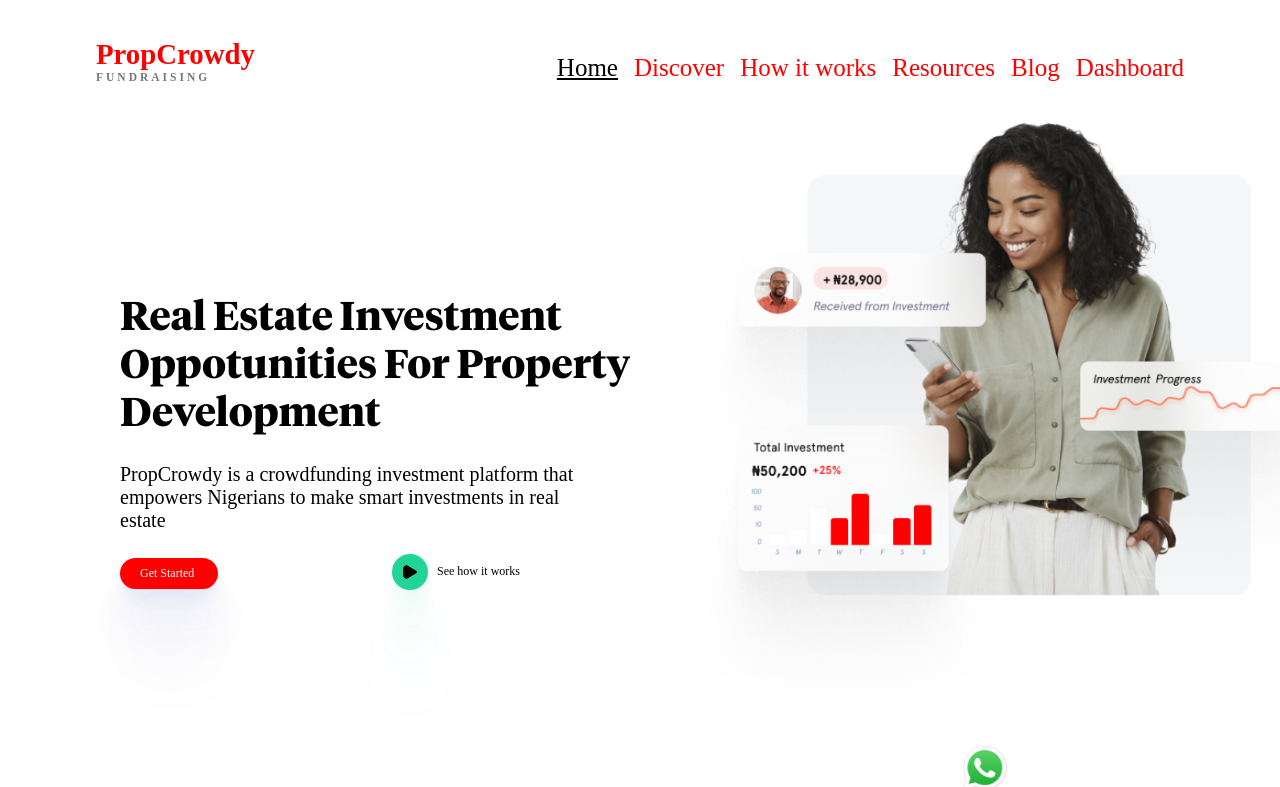
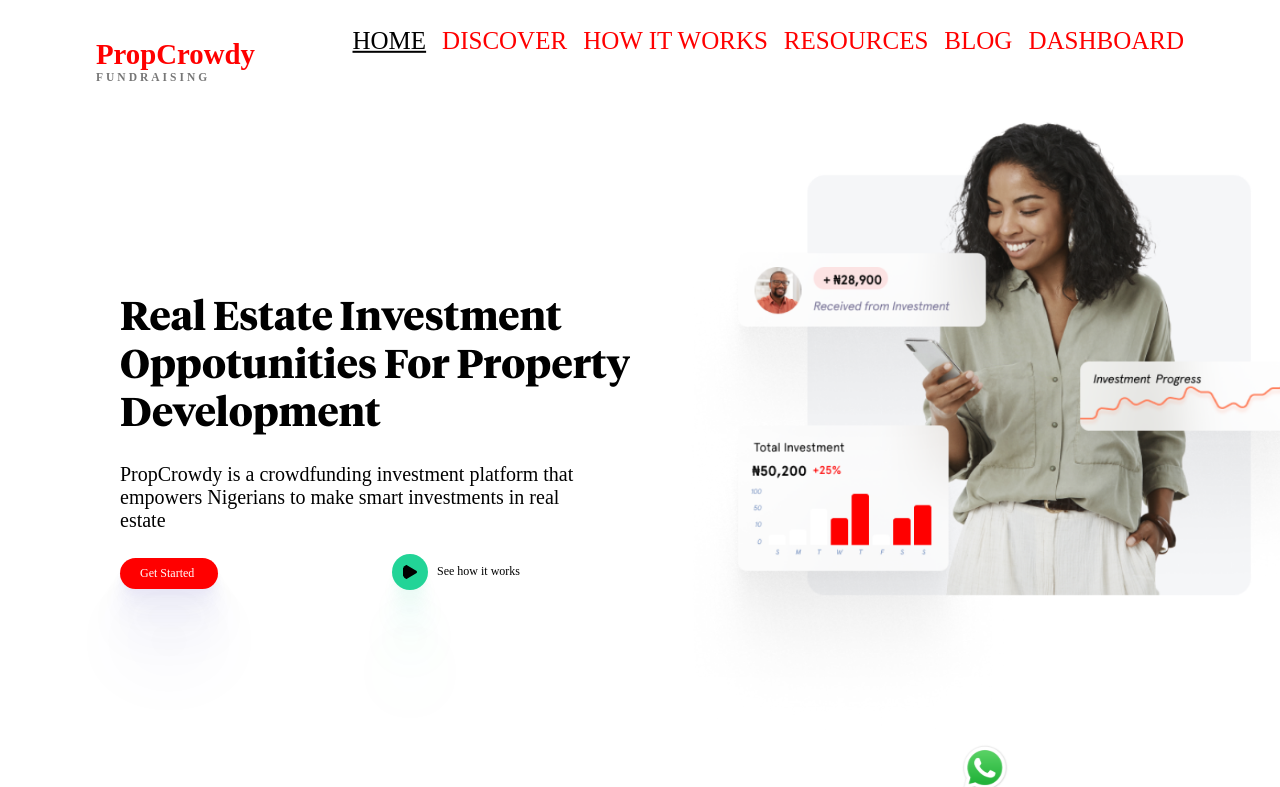
Before and after one commit to Farouk-Adedamola/PropCrowdy, a React (Create React App) app: page / in a window 1280 px wide. Shown: the top 787 px of the page. Built offline with nearby package versions, Linux system fonts and the light colour scheme; a web font is replaced by a local one.

Commit message:
commit changes

```diff
--- a/src/App.js
+++ b/src/App.js
@@ -1,14 +1,14 @@
 import React, { Fragment, useState, useEffect } from "react";
 import DotLoader from "react-spinners/ClipLoader";
-import classes from "./App.module.css";
 import Home from "./pages/Home/Home";
-import Navbar from "./pages/Navbar/Navbar";
 import { BrowserRouter, Routes, Route } from "react-router-dom";
 import SharedLayout from "./SharedLayout";
 import Discover from "./pages/Discover";
 import Dashboard from "./pages/Dashboard";
 import Blog from "./pages/Blog";
 import Error from "./pages/Error";
+import Resources from "./pages/Resources";
+// import HowItpage from "./pages/HowItpage.Js";
 
 function App() {
   const [loading, setLoading] = useState(false);
@@ -21,7 +21,7 @@ function App() {
   }, []);
 
   return (
-    <div style={{ width: "100%" }}>
+    <Fragment style={{ width: "100%" }}>
       {loading ? (
         <DotLoader
           color={"#FF0000"}
@@ -41,13 +41,16 @@ function App() {
                 <Route path="discover" element={<Discover />} />
                 <Route path="dashboard" element={<Dashboard />} />
                 <Route path="Blog" element={<Blog />} />
+                {/* <Route path="How" element={<HowItpage />} /> */}
+                <Route path="resources" element={<Resources />} />
+
                 <Route path="*" element={<Error />} />
               </Route>
             </Routes>
           </BrowserRouter>
         </div>
       )}
-    </div>
+    </Fragment>
   );
 }
 
--- a/src/pages/Navbar/Navbar.js
+++ b/src/pages/Navbar/Navbar.js
@@ -8,7 +8,6 @@ const Navbar = () => {
   const [toggle, setToggle] = useState(false);
   const linksContainerRef = useRef(null);
   const linksRef = useRef(null);
-  //   const [fix, setFix] = useState(false);
 
   useEffect(() => {
     if (toggle) {
@@ -70,7 +69,7 @@ const Navbar = () => {
                   textDecoration: isActive ? "underline" : "none",
                 };
               }}
-              to="how it works"
+              to="how"
             >
               How it works
             </NavLink>
--- a/src/pages/Navbar/Navbar.module.css
+++ b/src/pages/Navbar/Navbar.module.css
@@ -16,9 +16,6 @@
   color: #777777;
 }
 
-.fixed {
-  /* z-index: 5; */
-}
 .wrapped {
   display: flex;
   justify-content: space-between;
@@ -41,25 +38,21 @@
 .linksContainer {
   height: 0;
   overflow: hidden;
-  transition: all 0.1s;
+  transition: all 0.3s;
   display: flex;
   justify-content: center;
   align-items: center;
-}
-
-nav {
-  /* z-index: -2; */
-
-  /* line-height: 1rem; */
+  transform: translateY(-1.7rem);
 }
 
 .each {
   text-decoration: none;
-  font-size: 35px;
+  font-size: 30px;
   display: block;
   text-align: center;
   margin-top: 1rem;
   transition: all 0.2s;
+  text-transform: uppercase;
 }
 
 .each:hover {
@@ -67,7 +60,6 @@ nav {
 }
 
 .search {
-  /* font-size: 2rem; */
   display: none;
 }
 
```
